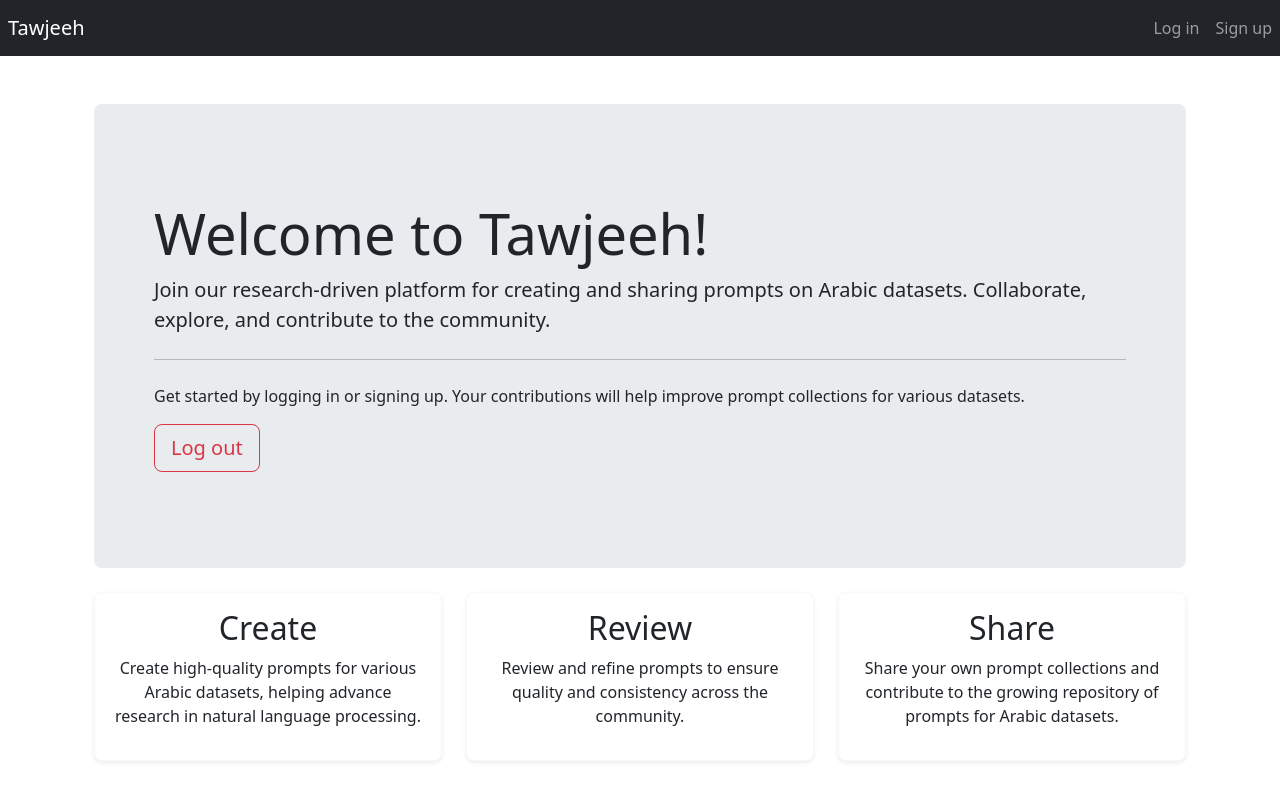
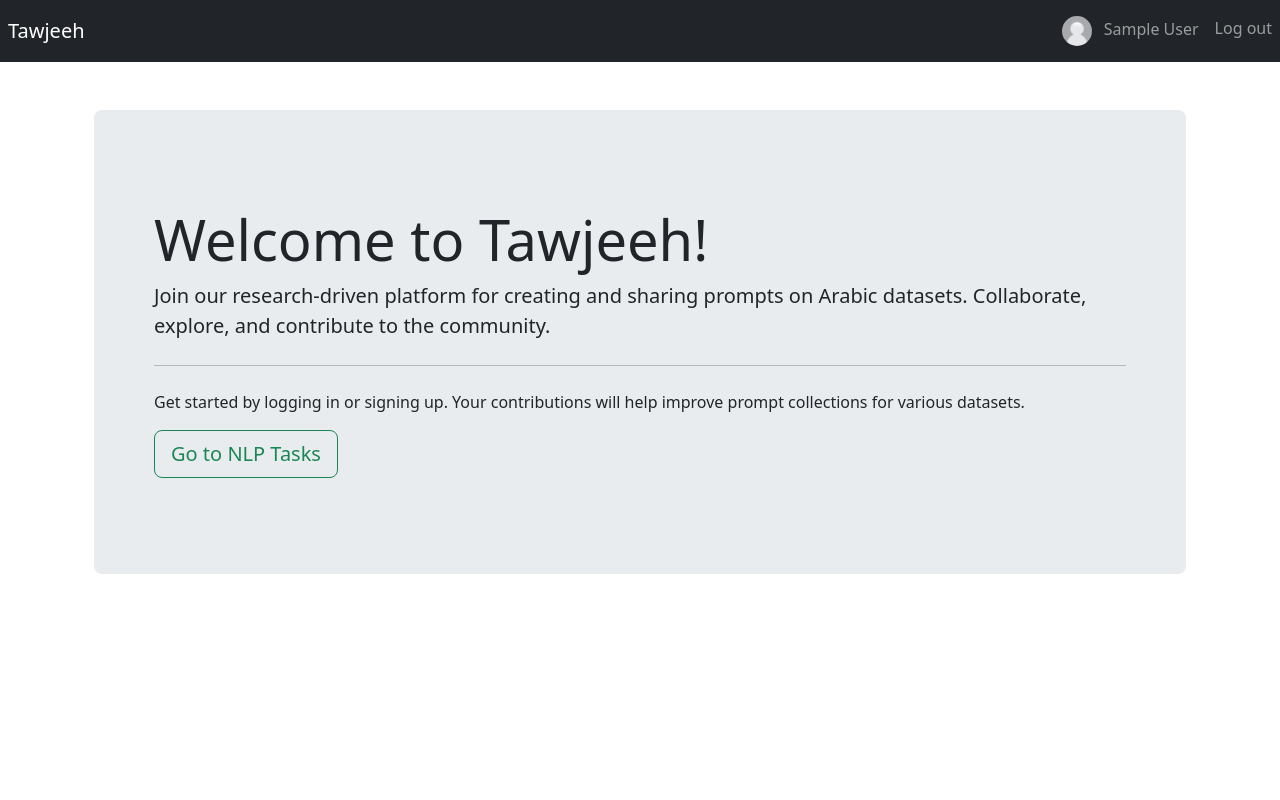
Before and after one commit to MagedSaeed/PromptLab, a Django app: page / in a window 1280 px wide. Run offline with Django 5.2, Linux system fonts and the light colour scheme; the visitor is signed in with stand-in values (Sample User, id 1); some libraries are stand-ins or nearby versions.

Commit message:
more setup on accounts and static

```diff
--- a/tawjeeh/tawjeeh/settings.py
+++ b/tawjeeh/tawjeeh/settings.py
@@ -139,7 +139,10 @@ USE_TZ = True
 
 STATIC_URL = "static/"
 
-STATIC_ROOT = os.path.join(BASE_DIR, "static")
+STATIC_ROOT = os.path.join(os.path.dirname(BASE_DIR), "static")
+STATICFILES_DIRS = [
+    os.path.join(BASE_DIR, "static"),
+]
 
 # Default primary key field type
 # https://docs.djangoproject.com/en/5.0/ref/settings/#default-auto-field
--- a/tawjeeh/tawjeeh/urls.py
+++ b/tawjeeh/tawjeeh/urls.py
@@ -15,6 +15,8 @@ Including another URLconf
     2. Add a URL to urlpatterns:  path('blog/', include('blog.urls'))
 """
 
+from django.conf import settings
+from django.conf.urls.static import static
 from django.contrib import admin
 from django.urls import include, path
 from django.views.generic import TemplateView
@@ -27,3 +29,7 @@ urlpatterns = [
     path("accounts/", include("allauth.urls")),
     path("prompt/", include("prompt.urls")),
 ]
+
+# add static urls
+if settings.DEBUG:
+    urlpatterns += static(settings.STATIC_URL, document_root=settings.STATIC_ROOT)
--- a/tawjeeh/templates/base/header.html
+++ b/tawjeeh/templates/base/header.html
@@ -1,3 +1,4 @@
+{% load static %}
 {% block header %}
     <nav class="navbar navbar-expand-lg navbar-dark bg-dark">
         <a class="navbar-brand mx-2" href="{% url "home" %}">Tawjeeh</a>
@@ -6,12 +7,30 @@
         </button>
         <div class="collapse navbar-collapse" id="navbarContent">
             <ul class="navbar-nav ms-auto">
+                {% if user.is_authenticated %}
+                    <li class="nav-item">
+                        <a class="nav-link">
+                            {% if user.socialaccount_set.exists %}
+                                {% with account=user.socialaccount_set.all.0 %}
+                                    <img src="{{ account.get_avatar_url }}" alt="{{ user.username }}" class="rounded-circle mx-2" width="30" height="30">
+                                {% endwith %}
+                            {% else %}
+                                <img src="{% static 'img/user_placeholder.jpg' %}" class="rounded-circle mx-2" width="30" height="30">
+                            {% endif %}
+                            {{ user.first_name }} {{ user.last_name }}
+                        </a>
+                    </li>
+                    <li class="nav-item">
+                        <a class="nav-link" href="{% url 'account_logout' %}">Log out</a>
+                    </li>
+                {% else %}
                     <li class="nav-item">
                         <a class="nav-link" href="{% url "account_login" %}">Log in</a>
                     </li>
                     <li class="nav-item">
                         <a class="nav-link" href="{% url "account_signup" %}">Sign up</a>
                     </li>
+                {% endif %}
             </ul>
         </div>
     </nav>
--- a/tawjeeh/templates/index.html
+++ b/tawjeeh/templates/index.html
@@ -10,7 +10,7 @@
                 <hr class="my-4">
                 <p>Get started by logging in or signing up. Your contributions will help improve prompt collections for various datasets.</p>
                 {% if user.is_authenticated %}
-                    <a class="btn btn-outline-danger btn-lg me-2" href="{% url 'account_logout' %}" role="button">Log out</a>
+                    <a class="btn btn-outline-success btn-lg me-2" href="{% url 'prompt:task_list' %}" role="button">Go to NLP Tasks</a>
                 {% else %}
                     <a class="btn btn-outline-success btn-lg me-2" href="{% url 'account_login' %}" role="button">Log in</a>
                     <a class="btn btn-outline-primary btn-lg" href="{% url 'account_signup' %}" role="button">Sign up</a>
@@ -18,7 +18,7 @@
             </div>
         </div>
 
-        <div class="row text-center">
+        {% comment %} <div class="row text-center">
             <div class="col-md-4 mb-4 d-flex align-items-stretch">
                 <div class="card border border-light rounded-3 shadow-sm w-100">
                     <div class="card-body d-flex flex-column">
@@ -43,6 +43,6 @@
                     </div>
                 </div>
             </div>
-        </div>
+        </div> {% endcomment %}
     </div>
 {% endblock %}
```
Also changed, not shown: tawjeeh/static/img/user_placeholder.jpg (added). Lines whose indentation alone changed are shown as unchanged.
